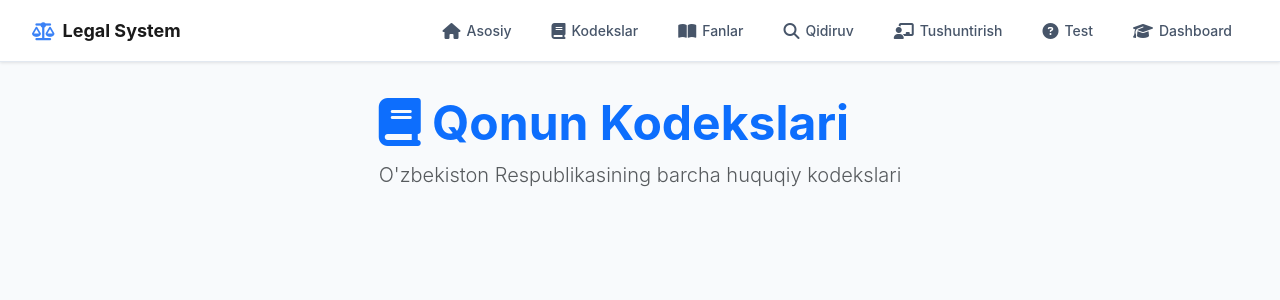
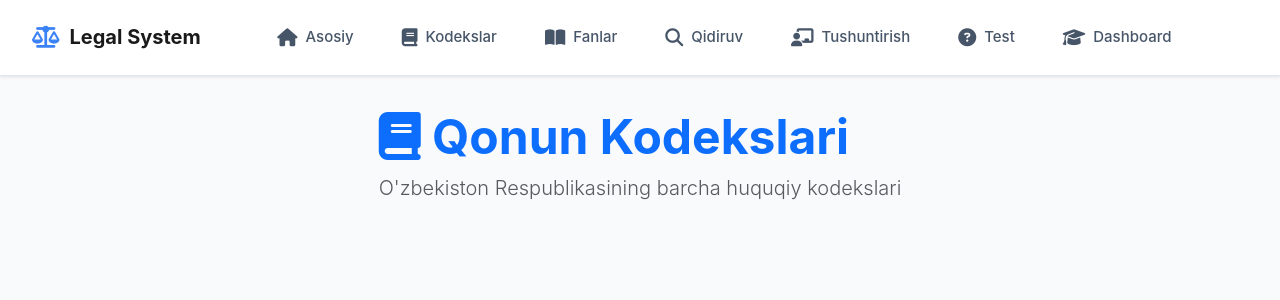
Before and after one commit to akmaljaxonkulov1221-web/Website, a Flask app: template templates/codes.html in a window 1280 px wide. Shown: the top 300 px of the page. Run offline with Flask 3, Linux system fonts and the light colour scheme; the template is opened without the code that fills it, so the values that code supplies are empty.

Commit message:
Update navigation layout to exactly match uploaded image positioning

```diff
--- a/templates/professional_base.html
+++ b/templates/professional_base.html
@@ -39,54 +39,63 @@
             display: flex;
             align-items: center;
             justify-content: space-between;
-            padding: 12px 24px;
+            padding: 16px 32px;
+            max-width: 1400px;
+            margin: 0 auto;
         }
 
         .nav-brand {
             display: flex;
             align-items: center;
-            gap: 8px;
-            font-size: 18px;
+            gap: 10px;
+            font-size: 20px;
             font-weight: 700;
             color: #1a1a1a;
+            flex-shrink: 0;
         }
 
         .nav-brand i {
             color: #3b82f6;
+            font-size: 22px;
         }
 
         .nav-menu {
             display: flex;
             align-items: center;
-            gap: 8px;
+            gap: 4px;
+            flex: 1;
+            justify-content: center;
         }
 
         .nav-item {
             display: flex;
             align-items: center;
-            gap: 6px;
-            padding: 8px 16px;
-            border-radius: 8px;
+            gap: 8px;
+            padding: 10px 20px;
+            border-radius: 10px;
             color: #475569;
             text-decoration: none;
             transition: all 0.2s ease;
             font-weight: 500;
-            font-size: 14px;
+            font-size: 15px;
             white-space: nowrap;
+            margin: 0 2px;
         }
 
         .nav-item:hover {
             background: #f1f5f9;
             color: #1a1a1a;
+            transform: translateY(-1px);
         }
 
         .nav-item.active {
             background: #3b82f6;
             color: white;
+            box-shadow: 0 2px 8px rgba(59, 130, 246, 0.3);
         }
 
         .nav-item i {
-            font-size: 16px;
+            font-size: 18px;
         }
 
         .main-content {
@@ -215,20 +224,27 @@
             }
 
             .nav-brand {
-                font-size: 16px;
+                font-size: 18px;
+                gap: 8px;
+            }
+
+            .nav-brand i {
+                font-size: 20px;
             }
 
             .nav-menu {
-                gap: 4px;
+                gap: 2px;
+                justify-content: flex-end;
             }
 
             .nav-item {
-                padding: 6px 12px;
-                font-size: 13px;
+                padding: 8px 12px;
+                font-size: 14px;
+                margin: 0 1px;
             }
 
             .nav-item i {
-                font-size: 14px;
+                font-size: 16px;
             }
 
             .nav-item span {
@@ -255,21 +271,30 @@
 
         @media (min-width: 769px) and (max-width: 1024px) {
             .nav-container {
-                padding: 12px 20px;
+                padding: 14px 24px;
+            }
+
+            .nav-brand {
+                font-size: 19px;
             }
 
             .nav-menu {
-                gap: 6px;
+                gap: 3px;
             }
 
             .nav-item {
-                padding: 8px 14px;
+                padding: 9px 16px;
+                font-size: 14px;
+            }
+
+            .nav-item i {
+                font-size: 17px;
             }
         }
 
         @media (min-width: 1024px) {
             .nav-container {
-                padding: 12px 32px;
+                padding: 16px 32px;
             }
 
             .main-content {
```
